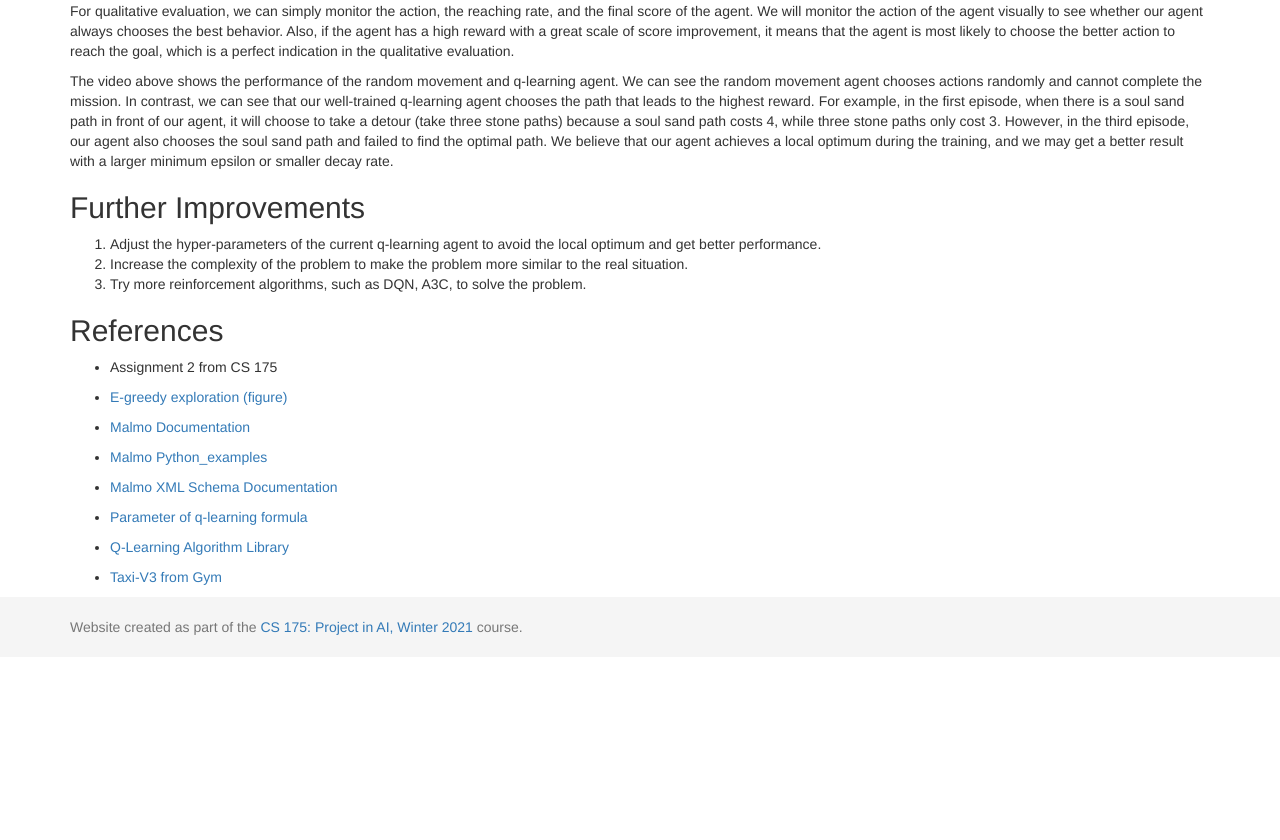
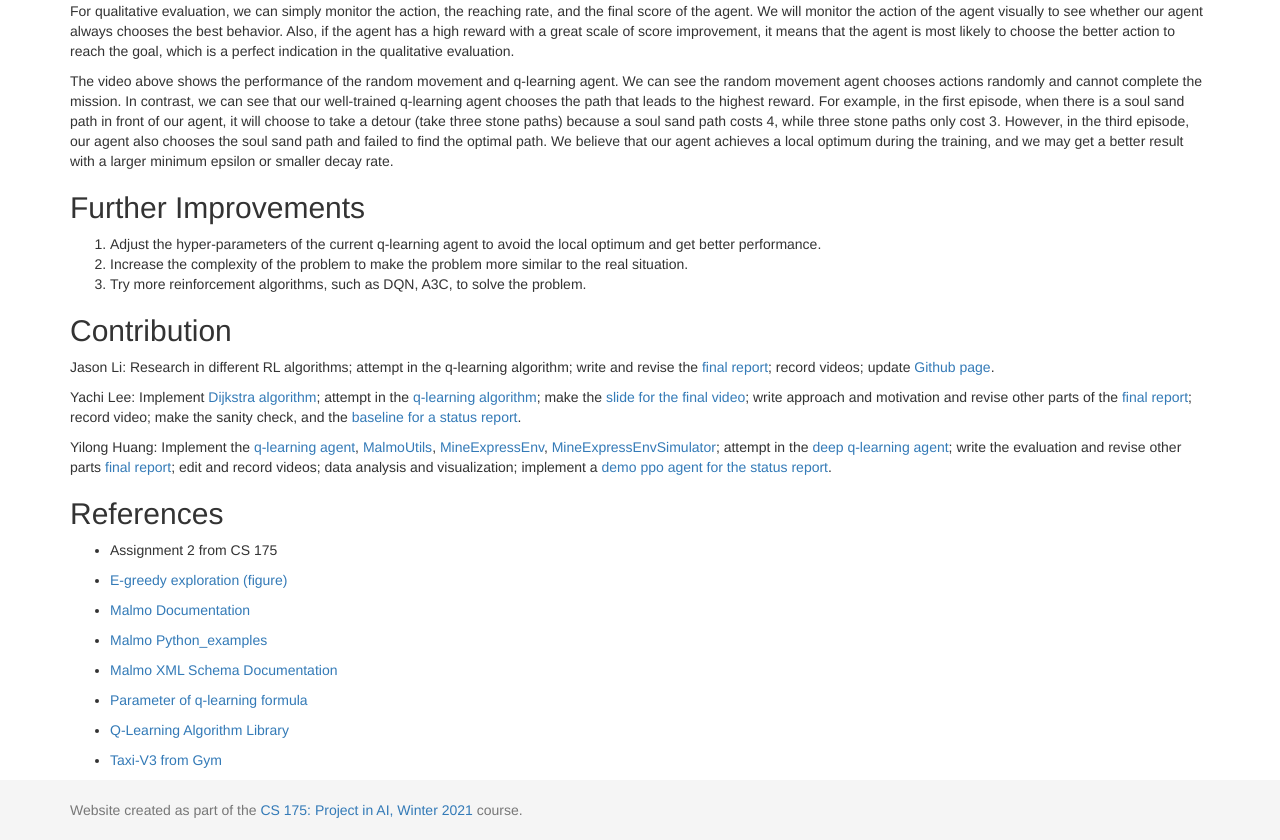
Before and after one commit to ETTOTW/Herobrine, a Jekyll site: the page built from docs/final.md, in a window 1280 px wide and 900 px high, scrolled down 7408 px, cut to the strip 60-900 px from the top of the window. Built offline with Jekyll 4.4.1, drawn with Linux system fonts in a browser that asks for light colours; before the commit the page ends 8125 px from its top, so only the background shows below that.

Commit message:
Update Final

```diff
--- a/docs/final.md
+++ b/docs/final.md
@@ -242,11 +242,13 @@
 3. Try more reinforcement algorithms, such as DQN, A3C, to solve the problem.
 
 
+## Contribution
 
+Jason Li: Research in different RL algorithms; attempt in the q-learning algorithm; write and revise the [final report](https://yachilee.github.io/Herobrine/final.html); record videos; update [Github page](https://github.com/yachilee/Herobrine).
 
+Yachi Lee: Implement [Dijkstra algorithm](https://github.com/yachilee/Herobrine/blob/main/MineExpress/Herobrine_dijkstra2.py); attempt in the [q-learning algorithm](https://github.com/yachilee/Herobrine/blob/main/MineExpress/Herobrine_ql_v1.py); make the [slide for the final video](https://docs.google.com/presentation/d/17Mrflf8M_dEWAVq4DpzN-jGSlUjPPT_Wu_aerAZTE9c/edit?usp=sharing); write approach and motivation and revise other parts of the [final report](https://yachilee.github.io/Herobrine/final.html); record video; make the sanity check, and the [baseline for a status report](https://github.com/yachilee/Herobrine/blob/main/MineExpress/Herobrine_baseline.py).
 
-
-
+Yilong Huang: Implement the [q-learning agent](https://github.com/yachilee/Herobrine/blob/main/MineExpress/Tabular_Q_Learning/main.py), [MalmoUtils](https://github.com/yachilee/Herobrine/blob/main/MineExpress/MalmoUtils.py), [MineExpressEnv](https://github.com/yachilee/Herobrine/tree/main/MineExpress/MineExpressEnv), [MineExpressEnvSimulator](https://github.com/yachilee/Herobrine/tree/main/MineExpress/MineExpressEnvSimulator); attempt in the [deep q-learning agent](https://github.com/yachilee/Herobrine/blob/main/MineExpress/Deep_Q_Learning/DQN_Main.py); write the evaluation and revise other parts [final report](https://yachilee.github.io/Herobrine/final.html); edit and record videos; data analysis and visualization; implement a [demo ppo agent for the status report](https://github.com/yachilee/Herobrine/blob/main/MineExpress/PPO/PPO_Agent_Main.py).
 
 
 ## References
```
